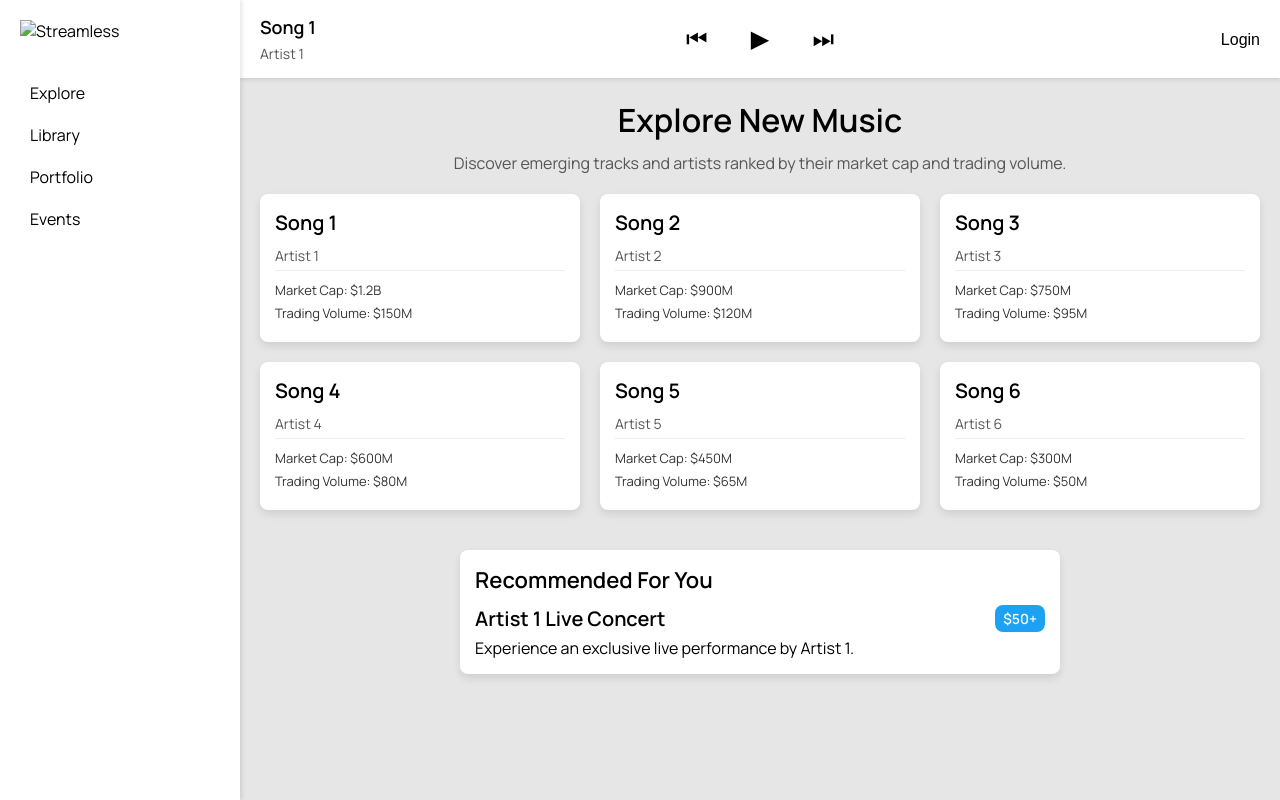
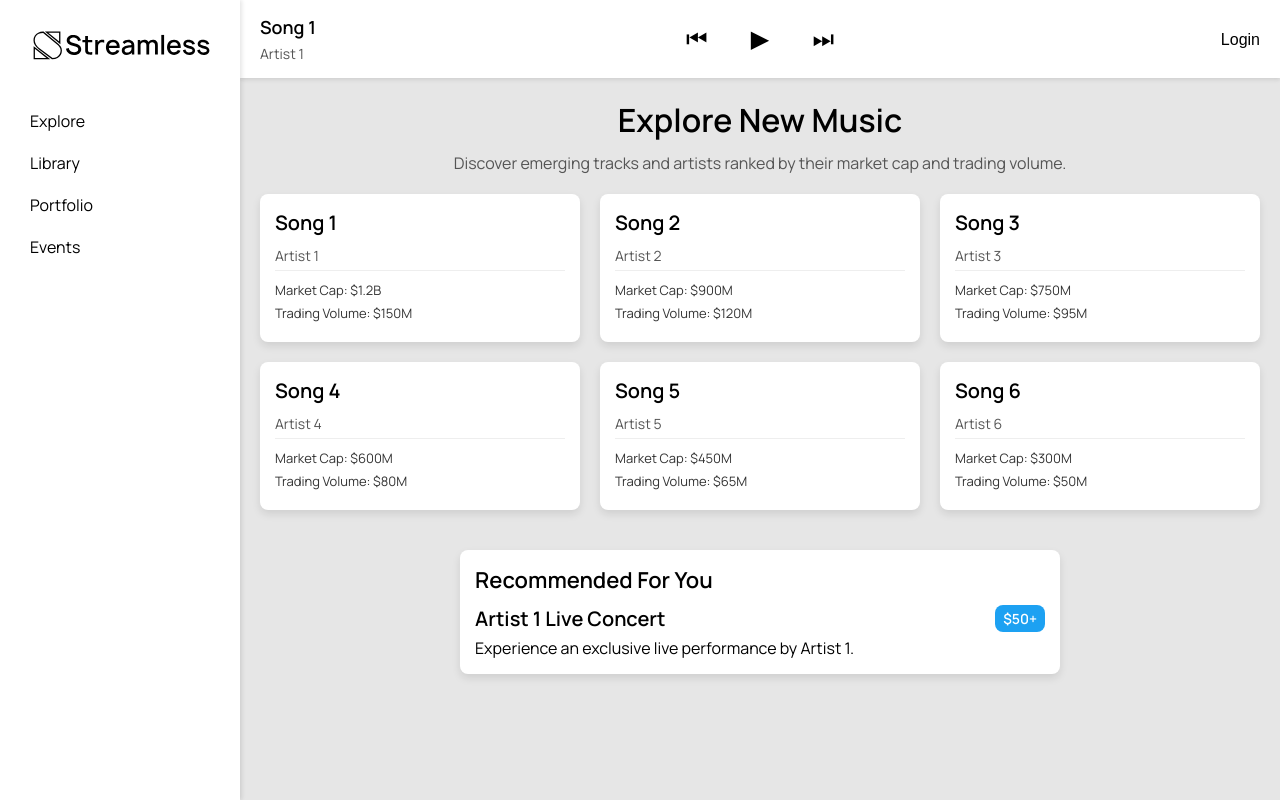
Before and after one commit to brycepfeff/StreamlessX, a website: page index.html in a window 1280 px wide. Drawn offline with nearby package versions, Linux system fonts and the light colour scheme; the site is published under a folder, as on GitHub Pages, so addresses that start at the root find nothing.

Commit message:
Initial commit

```diff
--- a/index.html
+++ b/index.html
@@ -4,8 +4,8 @@
   <meta charset="UTF-8" />
   <meta name="viewport" content="width=device-width, initial-scale=1.0" />
   <title>Streamless - Explore</title>
-  <!-- Favicon: referenced from the public folder -->
-  <link rel="icon" type="image/svg+xml" href="/public/Favicon.svg">
+  <!-- Favicon: using a relative path -->
+  <link rel="icon" type="image/svg+xml" href="Favicon.svg">
   <!-- Import Manrope font -->
   <link href="https://fonts.googleapis.com/css2?family=Manrope:wght@400;600&display=swap" rel="stylesheet">
   <!-- Chart.js CDN -->
@@ -163,7 +163,8 @@
   <div class="container">
     <!-- Sidebar Navigation -->
     <aside class="sidebar">
-      <img src="/public/Streamless.svg" alt="Streamless" class="logo">
+      <!-- Logo: using a relative path -->
+      <img src="Streamless.svg" alt="Streamless" class="logo">
       <ul class="nav-links">
         <li><a data-page="explore">Explore</a></li>
         <li><a data-page="library">Library</a></li>
```
Also changed, not shown: Favicon.svg (renamed from public/Favicon.svg), Streamless.svg (renamed from public/Streamless.svg), 3 other files.
